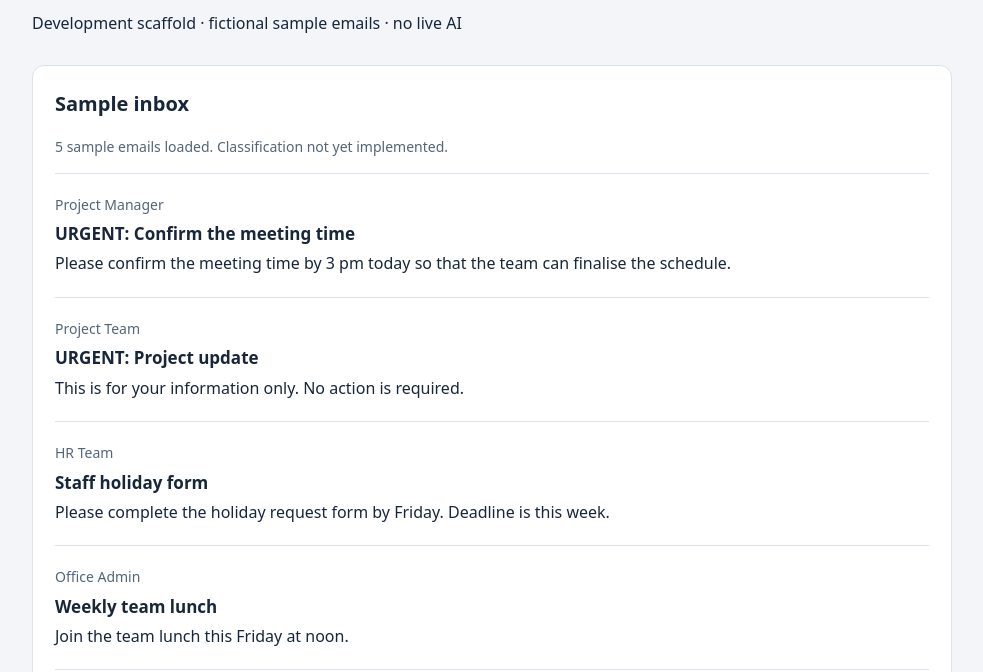
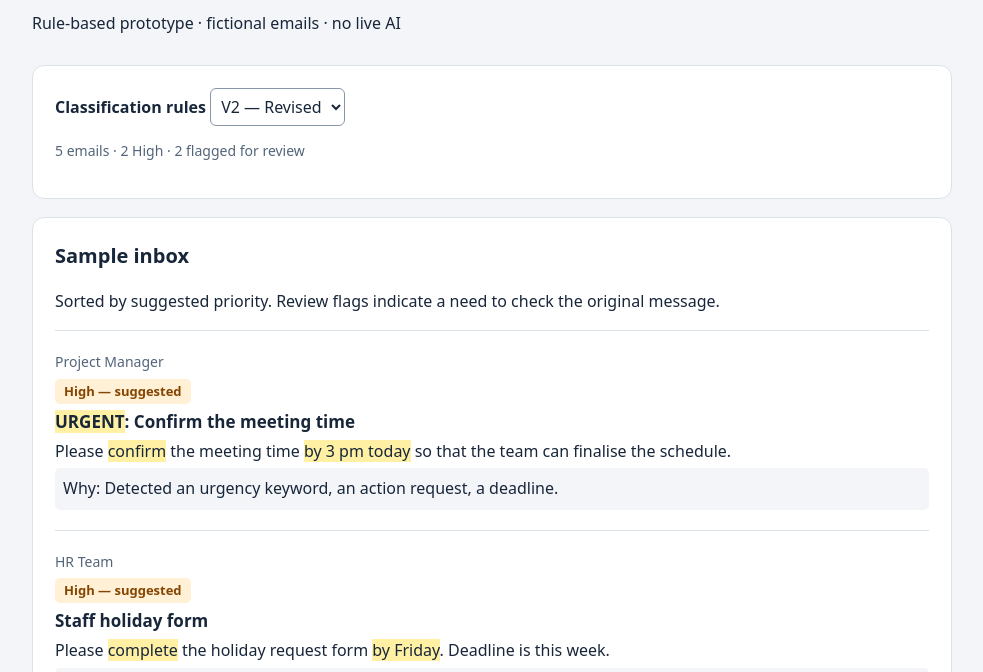
Before and after one commit to cheesej33/A2-Project-Report-Assignment-2, a plain HTML site: page index.html in a window 1280 px wide. Shown: the part 128-800 px from the top of the page, without its empty margins (148-1131 px from the left). Drawn offline with Linux system fonts and the light colour scheme.

Commit message:
Implement initial and revised priority classifiers with explanations

```diff
--- a/app.js
+++ b/app.js
@@ -1,13 +1,7 @@
 'use strict';
 const inbox = document.getElementById('inbox');
-for (const email of EMAILS) {
-  const item = document.createElement('article');
-  for (const [tag, value, className] of [['p',email.sender,'sender'],['h3',email.subject,''],['p',email.body || '(Body unavailable)','']]) {
-    const node = document.createElement(tag);
-    node.textContent = value;
-    node.className = className;
-    item.append(node);
-  }
-  inbox.append(item);
-}
-document.getElementById('status').textContent = `${EMAILS.length} sample emails loaded. Classification not yet implemented.`;
+const version = document.getElementById('version');
+function add(parent,tag,value,cls=''){const node=document.createElement(tag);node.className=cls;node.textContent=value;parent.append(node);return node;}
+function highlighted(parent,tag,value,signals){const node=add(parent,tag,'');let cursor=0;const ranges=signals.map(s=>({start:value.indexOf(s),length:s.length})).filter(r=>r.start>=0).sort((a,b)=>a.start-b.start);for(const r of ranges){if(r.start<cursor)continue;node.append(document.createTextNode(value.slice(cursor,r.start)));add(node,'mark',value.slice(r.start,r.start+r.length));cursor=r.start+r.length;}node.append(document.createTextNode(value.slice(cursor)));}
+function render(){const rows=EMAILS.map(email=>({email,...classify(email,version.value)})).sort((a,b)=>Number(b.priority==='High')-Number(a.priority==='High'));inbox.replaceChildren();document.getElementById('status').textContent=`${rows.length} emails · ${rows.filter(r=>r.priority==='High').length} High · ${rows.filter(r=>r.review).length} flagged for review`;for(const r of rows){const item=add(inbox,'article','');add(item,'p',r.email.sender,'sender');add(item,'span',r.priority+' — suggested',r.priority==='High'?'high':'normal');highlighted(item,'h3',r.email.subject,r.evidence.filter(e=>e.field==='subject').map(e=>e.text));highlighted(item,'p',r.email.body||'(Body unavailable)',r.evidence.filter(e=>e.field==='body').map(e=>e.text));add(item,'p','Why: '+r.reason,'reason');if(r.review)add(item,'p','Review needed — check the available original message.','review');}}
+version.addEventListener('change',render);render();
--- a/classifier.js
+++ b/classifier.js
@@ -1,2 +1,15 @@
-// Step 3: implement the initial and revised classification rules here.
-// No classification behaviour is implemented in this scaffold.
+'use strict';
+function classify(email, version = 'v2') {
+  const body = email.body || '';
+  const urgent = email.subject.match(/\burgent\b/i);
+  const action = body.match(/\b(confirm|complete)\b/i);
+  const deadline = body.match(/\bby\s+[^.!?\n]*?\b(?:today|Friday)\b|\bdeadline\b/i);
+  const noAction = body.match(/\bno action is required\b|\bfor your information only\b/i);
+  const evidence = (...pairs) => pairs.filter(p=>p[1]).map(([field,match])=>({field,text:match[0]}));
+  const result = (priority, reason, signals=[], review=false)=>({priority,reason,evidence:signals,review});
+  if(version==='v2' && !body.trim()) return result('Normal','Body unavailable. Normal is a provisional label, not a finding of low urgency.',[],true);
+  if(version==='v2' && noAction) return result('Normal',urgent?'Subject suggests urgency, but the body explicitly indicates no action is needed.':'Body indicates no action is needed.',evidence(['subject',urgent],['body',noAction]),!!urgent);
+  if(urgent || action || deadline) return result('High','Detected '+[urgent&&'an urgency keyword',action&&'an action request',deadline&&'a deadline'].filter(Boolean).join(', ')+'.',evidence(['subject',urgent],['body',action],['body',deadline]),version==='v2' && !(action&&deadline));
+  return result('Normal','No matching urgency, action or deadline signal was found.',[],!body.trim());
+}
+if(typeof module!=='undefined') module.exports={classify};
--- a/index.html
+++ b/index.html
@@ -1,2 +1 @@
-<!doctype html>
-<html lang="en"><head><meta charset="utf-8"><meta name="viewport" content="width=device-width,initial-scale=1"><title>Email Priority Assistant</title><link rel="stylesheet" href="style.css"><script defer src="emails.js"></script><script defer src="classifier.js"></script><script defer src="app.js"></script></head><body><main><header><p class="eyebrow">INTELLIGENT INTERACTIVE SYSTEMS · ASSIGNMENT 2</p><h1>Email Priority Assistant</h1><p>Development scaffold · fictional sample emails · no live AI</p></header><section><h2>Sample inbox</h2><p id="status" role="status">Loading sample data…</p><div id="inbox"></div></section><section><h2>Development status</h2><p>This version displays the original Lab 3 emails and an additional missing-body case. Classification, ranking and review controls will be developed next.</p></section></main></body></html>
+<!doctype html><html lang="en"><head><meta charset="utf-8"><meta name="viewport" content="width=device-width,initial-scale=1"><title>Email Priority Assistant</title><link rel="stylesheet" href="style.css"><script defer src="emails.js"></script><script defer src="classifier.js"></script><script defer src="app.js"></script></head><body><main><header><p class="eyebrow">INTELLIGENT INTERACTIVE SYSTEMS · ASSIGNMENT 2</p><h1>Email Priority Assistant</h1><p>Rule-based prototype · fictional emails · no live AI</p></header><section><label for="version">Classification rules</label> <select id="version"><option value="v2">V2 — Revised</option><option value="v1">V1 — Initial</option></select><p id="status" role="status"></p></section><section><h2>Sample inbox</h2><p>Sorted by suggested priority. Review flags indicate a need to check the original message.</p><div id="inbox"></div></section></main></body></html>
--- a/style.css
+++ b/style.css
@@ -1 +1,2 @@
 *{box-sizing:border-box}body{margin:0;background:#f3f5f8;color:#18263a;font:16px/1.6 system-ui,sans-serif}main{max-width:960px;margin:auto;padding:32px 20px}header{margin-bottom:28px}h1{font-size:clamp(26px,5vw,40px);line-height:1.2;margin:8px 0}h2{font-size:20px;margin-top:0}.eyebrow{font-size:12px;letter-spacing:.1em;color:#45617e;font-weight:700}section{background:white;border:1px solid #dce2ea;border-radius:12px;padding:22px;margin-bottom:18px}article{border-top:1px solid #dce2ea;padding:16px 0}article h3{margin:4px 0;font-size:17px}article p{margin:4px 0}.sender,#status{color:#53657a;font-size:14px}
+select{font:inherit;padding:6px;border:1px solid #8796a8;border-radius:6px;background:white;color:#18263a}label{font-weight:600}.high,.normal{display:inline-block;padding:2px 9px;border-radius:5px;font-size:13px;font-weight:700}.high{background:#fff0d6;color:#854500}.normal{background:#e9edf2;color:#334155}mark{background:#fff0a3;color:#18263a}.reason{background:#f3f5f8;padding:8px;border-radius:5px}.review{color:#854500;font-weight:600}
```
Also changed, not shown: tests/classifier.test.js (added, +6 -0 lines), 1 other file.
